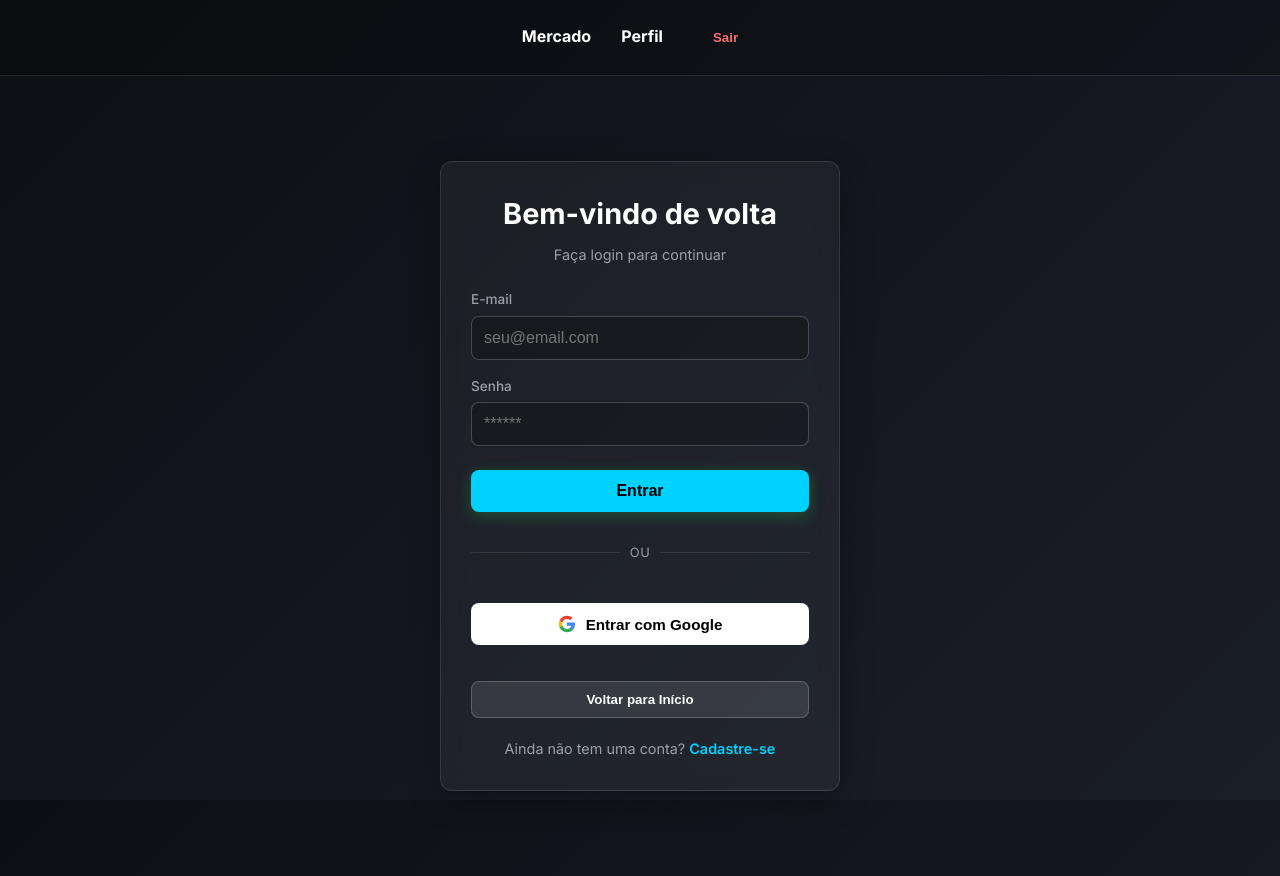
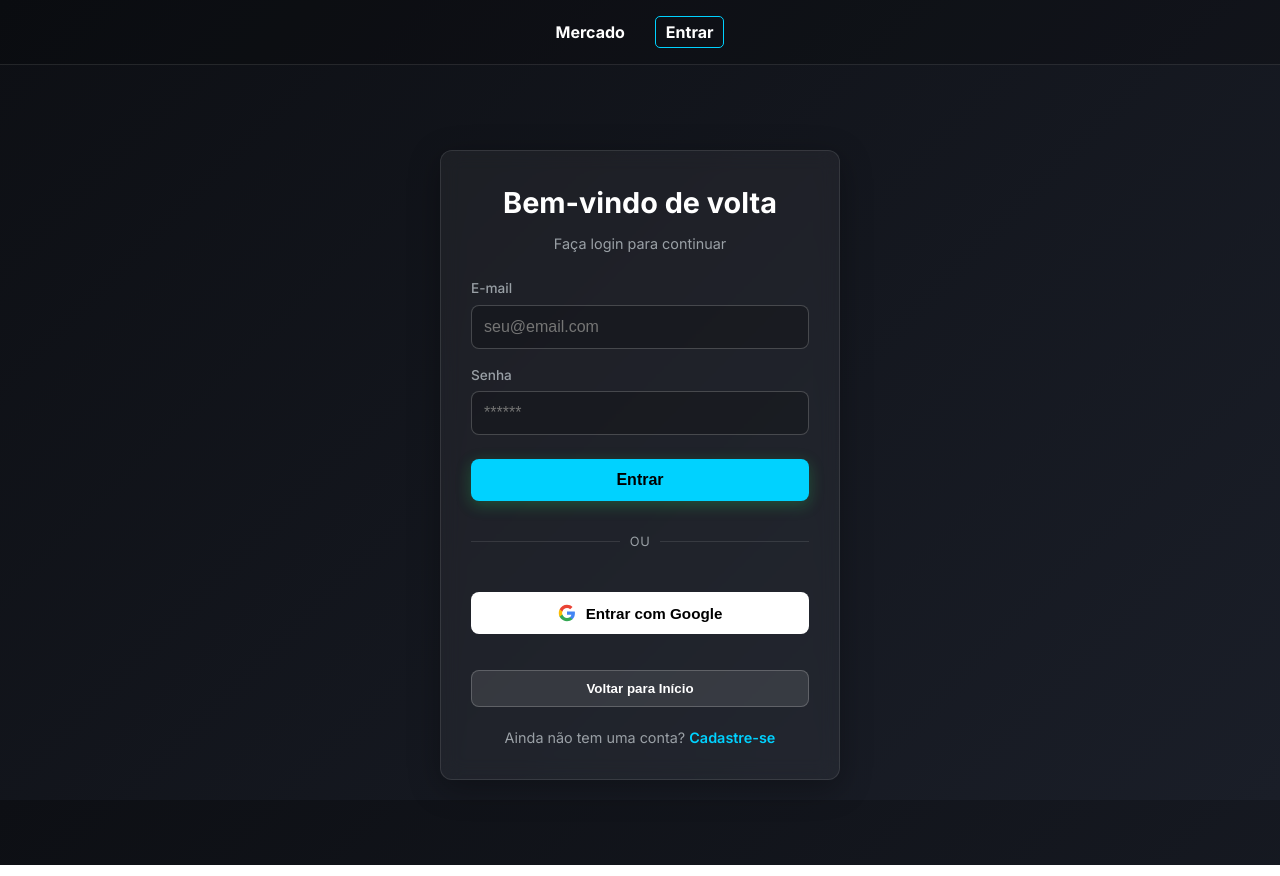
Before and after one commit to lucasandre46/bto_coins, a React (Vite) app: page /auth in a window 1280 px wide. Built offline with nearby package versions, Linux system fonts and the light colour scheme; sample sign-in values are in the browser's storage.

Commit message:
autenthicação funcional

```diff
--- a/src/App.jsx
+++ b/src/App.jsx
@@ -1,41 +1,128 @@
-import React, { useState, useEffect } from 'react';
-import { BrowserRouter as Router, Routes, Route, Link, useLocation } from 'react-router-dom';
-import Home from './pages/Home';
-import Market from './pages/Market';
-import Profile from './pages/Profile';
-import Auth from './pages/Auth';
-import './index.css';
+import React, { useState, useEffect } from "react";
+import {
+  BrowserRouter as Router,
+  Routes,
+  Route,
+  Link,
+  useLocation,
+} from "react-router-dom";
+import Home from "./pages/Home";
+import Market from "./pages/Market";
+import Profile from "./pages/Profile";
+import Auth from "./pages/Auth";
+import "./index.css";
 
-function Navigation() {
+import { supabase } from "./lib/supabase";
+
+function Navigation({ isAuthenticated, onLogout }) {
   const location = useLocation();
-  const isAuthenticated = !!localStorage.getItem('@btocoins:token');
-
-  const handleLogout = () => {
-    localStorage.removeItem('@btocoins:token');
-    window.location.href = '/auth'; // force reload to update state
-  };
 
   return (
-    <nav style={{ padding: '20px', textAlign: 'center', background: 'rgba(0,0,0,0.2)', borderBottom: '1px solid rgba(255,255,255,0.1)' }}>
-      <Link to="/market" style={{ margin: '0 15px', color: '#fff', textDecoration: 'none', fontWeight: 'bold' }}>Mercado</Link>
+    <nav
+      style={{
+        padding: "20px",
+        textAlign: "center",
+        background: "rgba(0,0,0,0.2)",
+        borderBottom: "1px solid rgba(255,255,255,0.1)",
+      }}
+    >
+      <Link
+        to="/market"
+        style={{
+          margin: "0 15px",
+          color: "#fff",
+          textDecoration: "none",
+          fontWeight: "bold",
+        }}
+      >
+        Mercado
+      </Link>
 
       {isAuthenticated && (
-        <Link to="/profile" style={{ margin: '0 15px', color: '#fff', textDecoration: 'none', fontWeight: 'bold' }}>Perfil</Link>
+        <Link
+          to="/profile"
+          style={{
+            margin: "0 15px",
+            color: "#fff",
+            textDecoration: "none",
+            fontWeight: "bold",
+          }}
+        >
+          Perfil
+        </Link>
       )}
 
       {isAuthenticated ? (
-        <button onClick={handleLogout} style={{ background: 'transparent', border: 'none', margin: '0 15px', color: '#f87171', textDecoration: 'none', fontWeight: 'bold', cursor: 'pointer' }}>Sair</button>
+        <button
+          onClick={onLogout}
+          style={{
+            background: "transparent",
+            border: "none",
+            margin: "0 15px",
+            color: "#f87171",
+            textDecoration: "none",
+            fontWeight: "bold",
+            cursor: "pointer",
+          }}
+        >
+          Sair
+        </button>
       ) : (
-        <Link to="/auth" style={{ margin: '0 15px', color: '#fff', textDecoration: 'none', fontWeight: 'bold', border: '1px solid #00d2ff', padding: '5px 10px', borderRadius: '5px' }}>Entrar</Link>
+        <Link
+          to="/auth"
+          style={{
+            margin: "0 15px",
+            color: "#fff",
+            textDecoration: "none",
+            fontWeight: "bold",
+            border: "1px solid #00d2ff",
+            padding: "5px 10px",
+            borderRadius: "5px",
+          }}
+        >
+          Entrar
+        </Link>
       )}
     </nav>
   );
 }
 
 function App() {
+  const [isAuthenticated, setIsAuthenticated] = useState(
+    !!localStorage.getItem("@btocoins:token"),
+  );
+
+  useEffect(() => {
+    // Escuta mudanças na autenticação do Supabase (Login Google, etc)
+    const {
+      data: { subscription },
+    } = supabase.auth.onAuthStateChange((event, session) => {
+      console.log("Supabase Auth Event:", event, !!session);
+
+      if (session) {
+        localStorage.setItem("@btocoins:token", session.access_token);
+        setIsAuthenticated(true);
+      } else {
+        localStorage.removeItem("@btocoins:token");
+        setIsAuthenticated(false);
+      }
+    });
+
+    return () => {
+      subscription.unsubscribe();
+    };
+  }, []);
+
+  const handleLogout = async () => {
+    await supabase.auth.signOut();
+    localStorage.removeItem("@btocoins:token");
+    setIsAuthenticated(false);
+    window.location.href = "/auth";
+  };
+
   return (
     <Router>
-      <Navigation />
+      <Navigation isAuthenticated={isAuthenticated} onLogout={handleLogout} />
       <Routes>
         <Route path="/" element={<Home />} />
         <Route path="/market" element={<Market />} />
--- a/src/pages/Market/fetch.js
+++ b/src/pages/Market/fetch.js
@@ -1,6 +1,6 @@
 import { supabase } from '../../lib/supabase';
 
-const API_BASE_URL = 'https://bto-api-isoj.vercel.app/market';
+const API_BASE_URL = `${import.meta.env.VITE_API_BASE_URL || 'http://127.0.0.1:3000'}/market`;
 
 export const AVAILABLE_SYMBOLS = [
     'PETR4', 'VALE3', 'ITUB4', 'MGLU3'
@@ -11,7 +11,9 @@ export async function fetchMarketData(symbols) {
 
     try {
         const query = symbols.join(',');
-        const response = await fetch(`${API_BASE_URL}/card?symbols=${query}`);
+        const targetUrl = `${API_BASE_URL}/card?symbols=${query}`;
+        console.log("Chamando API:", targetUrl);
+        const response = await fetch(targetUrl);
 
         if (!response.ok) {
             throw new Error(`Erro ao buscar dados do mercado: status ${response.status}`);
```
Also changed, not shown: 1 other file (tests, documents, lock files or other folders).
